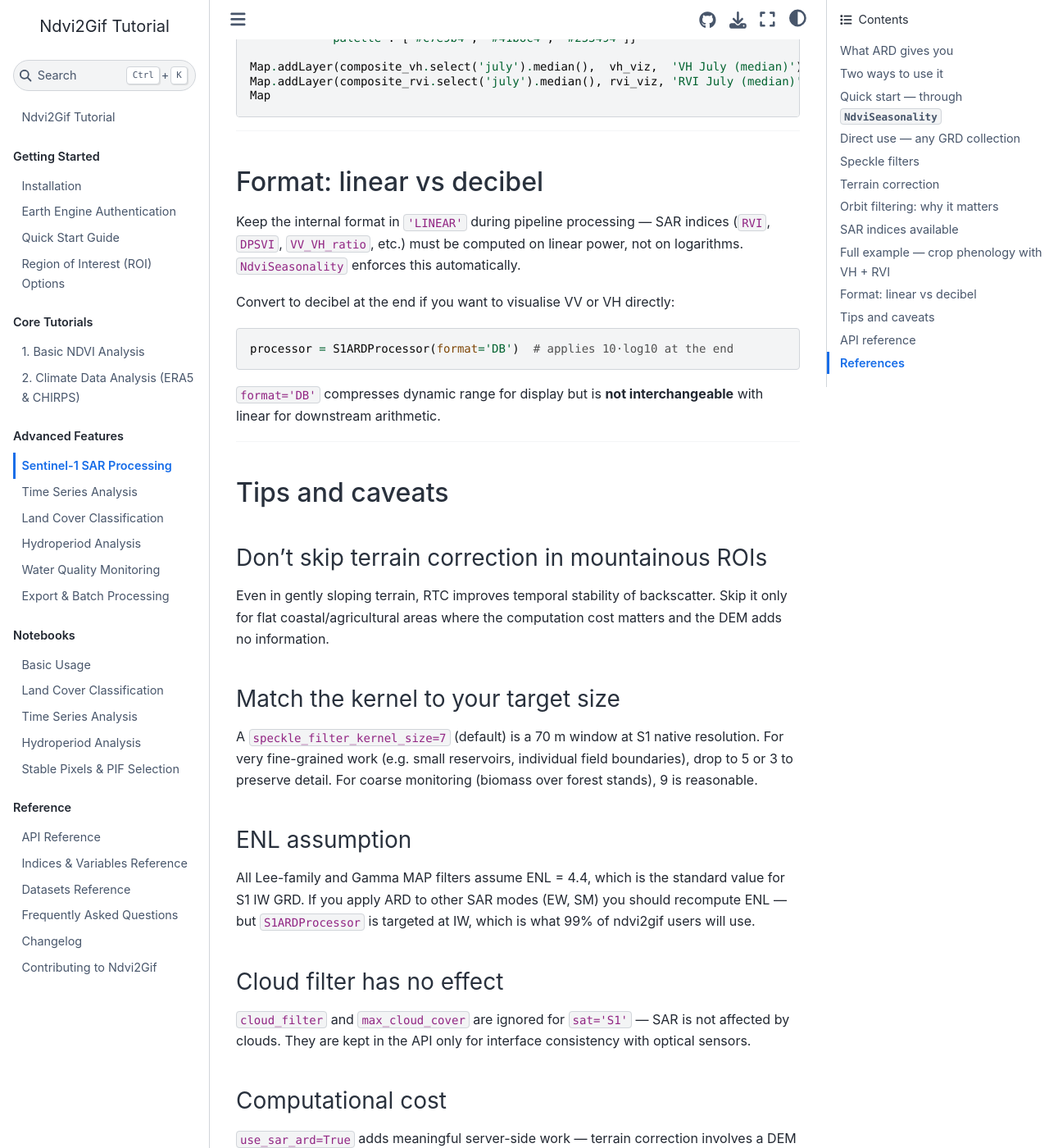
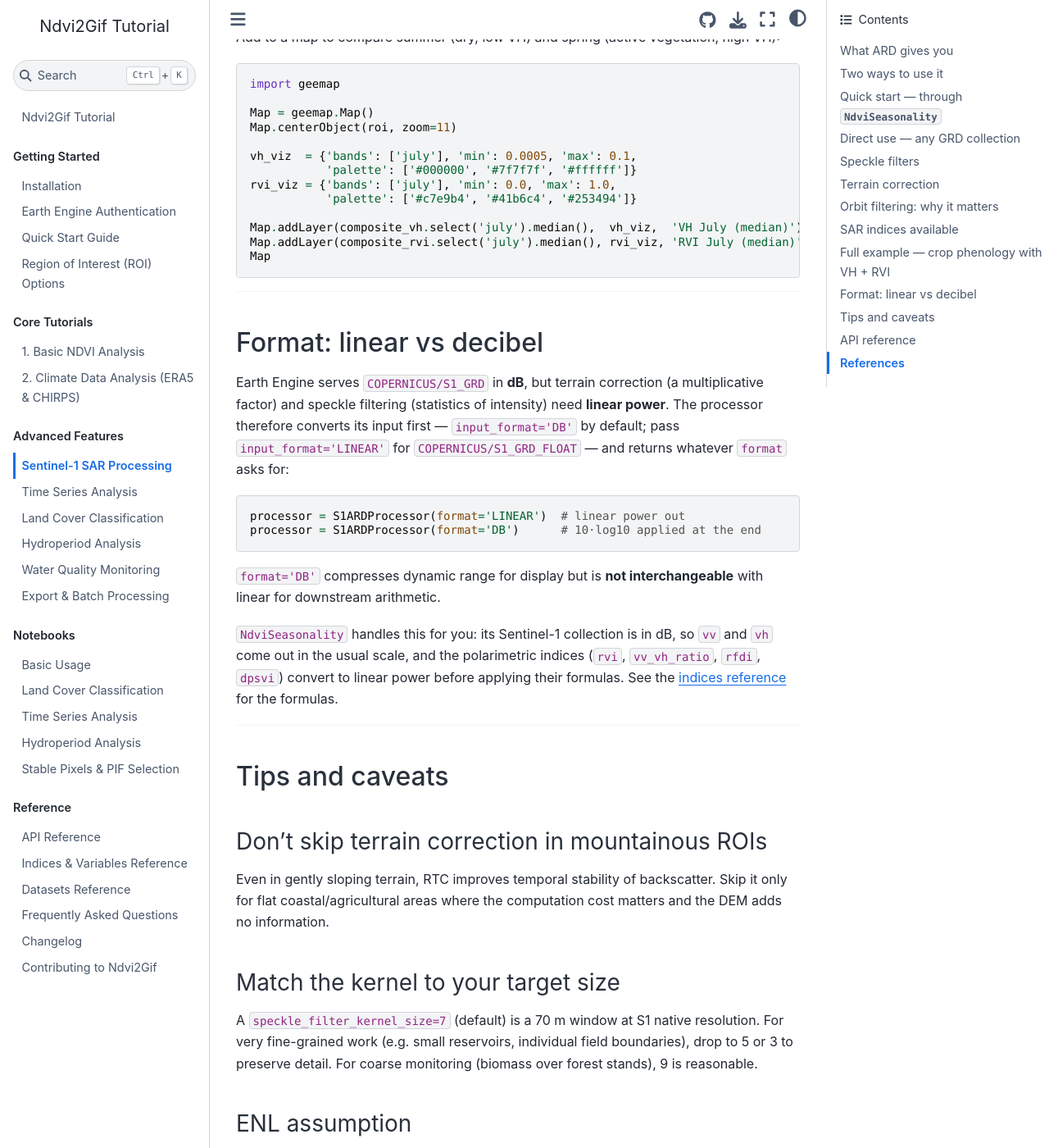
Before and after one commit to Digdgeo/Ndvi2Gif, a Jupyter Book: the page built from book/advanced/sar_processing.md, in a window 1280 px wide and 1400 px high, scrolled down 6832 px. Shown: the whole window at 82% size. Built offline with Jupyter Book 1.0.4 settings and Sphinx 7.4.7 and the Sphinx Book theme 1.1.4, drawn with Linux system fonts in a browser that asks for light colours; some of the changed text lies outside the part shown.

Commit message:
fix: terrain correction DEM kept its projection; drop COPERNICUS_90
The Copernicus GLO30 tiles were mosaicked without their projection, so the
DEM took Earth Engine's default 1-degree WGS84 grid and ee.Terrain.slope
returned about 0.07 degrees where it was not masked: terrain correction
did nothing, and over hilly areas it masked part of every Sentinel-1
scene (34% of the Tawau Hills study area). The mosaic now keeps the
tiles' 30 m projection.

'COPERNICUS_90' pointed to an asset that does not exist, and unknown DEM
names silently fell back to COPERNICUS_30; they now raise ValueError.
The SAR processing page documents input_format, from_db and the dB
handling of NdviSeasonality.

````diff
--- a/book/advanced/sar_processing.md
+++ b/book/advanced/sar_processing.md
@@ -73,6 +73,7 @@
     terrain_correction=True,
     terrain_flattening_model='VOLUME',
     dem='COPERNICUS_30',
+    input_format='DB',   # COPERNICUS/S1_GRD is served in dB
     format='LINEAR',
 )
 
@@ -131,11 +132,17 @@
 | DEM | Resolution | Notes |
 |---|---|---|
 | `COPERNICUS_30` | 30 m | **Recommended default** — best global quality, covers high latitudes |
-| `COPERNICUS_90` | 90 m | Faster, use for very large ROIs |
 | `SRTM_30` | 30 m | Classic, no coverage above 60°N / below 56°S |
 | `SRTM_90` | 90 m | Classic, same latitude limits |
 
 The correction factor is clamped to the `[0.5, 2.0]` range to prevent overcorrection in very steep terrain where the angular geometry becomes unstable.
+
+```{warning}
+Before **v1.6.0** terrain correction had no real effect with the default DEM: the Copernicus
+tiles were mosaicked without their projection, so the slope came out near zero — and part of
+every scene was masked. It also multiplied dB values by the correction factor, which is only
+meaningful on linear power. Both are fixed; `vv`/`vh` on sloping terrain change accordingly.
+```
 
 ---
 
@@ -232,15 +239,23 @@
 
 ## Format: linear vs decibel
 
-Keep the internal format in `'LINEAR'` during pipeline processing — SAR indices (`RVI`, `DPSVI`, `VV_VH_ratio`, etc.) must be computed on linear power, not on logarithms. `NdviSeasonality` enforces this automatically.
-
-Convert to decibel at the end if you want to visualise VV or VH directly:
+Earth Engine serves `COPERNICUS/S1_GRD` in **dB**, but terrain correction (a multiplicative
+factor) and speckle filtering (statistics of intensity) need **linear power**. The processor
+therefore converts its input first — `input_format='DB'` by default; pass
+`input_format='LINEAR'` for `COPERNICUS/S1_GRD_FLOAT` — and returns whatever `format` asks for:
 
 ```python
-processor = S1ARDProcessor(format='DB')  # applies 10·log10 at the end
+processor = S1ARDProcessor(format='LINEAR')  # linear power out
+processor = S1ARDProcessor(format='DB')      # 10·log10 applied at the end
 ```
 
-`format='DB'` compresses dynamic range for display but is **not interchangeable** with linear for downstream arithmetic.
+`format='DB'` compresses dynamic range for display but is **not interchangeable** with linear
+for downstream arithmetic.
+
+`NdviSeasonality` handles this for you: its Sentinel-1 collection is in dB, so `vv` and `vh`
+come out in the usual scale, and the polarimetric indices (`rvi`, `vv_vh_ratio`, `rfdi`,
+`dpsvi`) convert to linear power before applying their formulas. See the
+[indices reference](../reference/indices.md#sar-indices) for the formulas.
 
 ---
 
@@ -297,8 +312,9 @@
 | `speckle_filter_kernel_size` | int (odd) | `7` | Filter kernel size in pixels |
 | `terrain_correction` | bool | `True` | Apply radiometric terrain correction |
 | `terrain_flattening_model` | str | `'VOLUME'` | `'VOLUME'` (vegetation) or `'SURFACE'` (bare soil/water) |
-| `dem` | str | `'COPERNICUS_30'` | `'COPERNICUS_30'`, `'COPERNICUS_90'`, `'SRTM_30'`, `'SRTM_90'` |
-| `format` | str | `'LINEAR'` | `'LINEAR'` (for indices) or `'DB'` (for visualisation) |
+| `dem` | str | `'COPERNICUS_30'` | `'COPERNICUS_30'`, `'SRTM_30'`, `'SRTM_90'` |
+| `format` | str | `'LINEAR'` | Output scale: `'LINEAR'` (for indices) or `'DB'` (for visualisation) |
+| `input_format` | str | `'DB'` | Scale of the input VV/VH: `'DB'` (`COPERNICUS/S1_GRD`) or `'LINEAR'` (`S1_GRD_FLOAT`) |
 
 ### Methods
 
@@ -307,6 +323,7 @@
 | `process_image(image)` | `ee.Image` | Full pipeline: terrain correction → speckle filter → format conversion |
 | `apply_terrain_correction(image)` | `ee.Image` | Only the RTC step |
 | `apply_speckle_filter(image)` | `ee.Image` | Only the speckle step (routes to the selected filter) |
+| `from_db(image)` | `ee.Image` | Convert VV and VH from decibel to linear |
 | `to_db(image)` | `ee.Image` | Convert VV and VH from linear to decibel |
 
 ### `NdviSeasonality` SAR-specific parameters
````
Also changed, not shown: CHANGELOG.md (+2 -0 lines), 2 other files.
